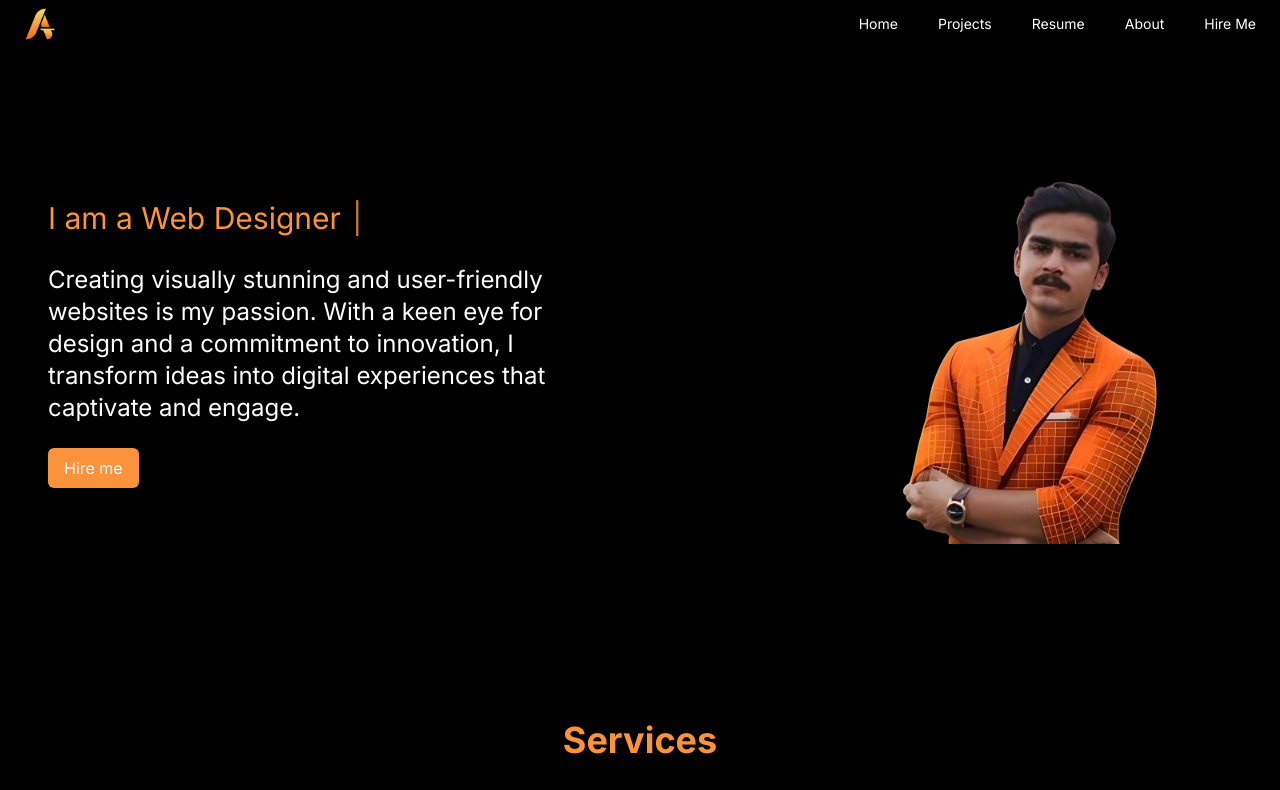
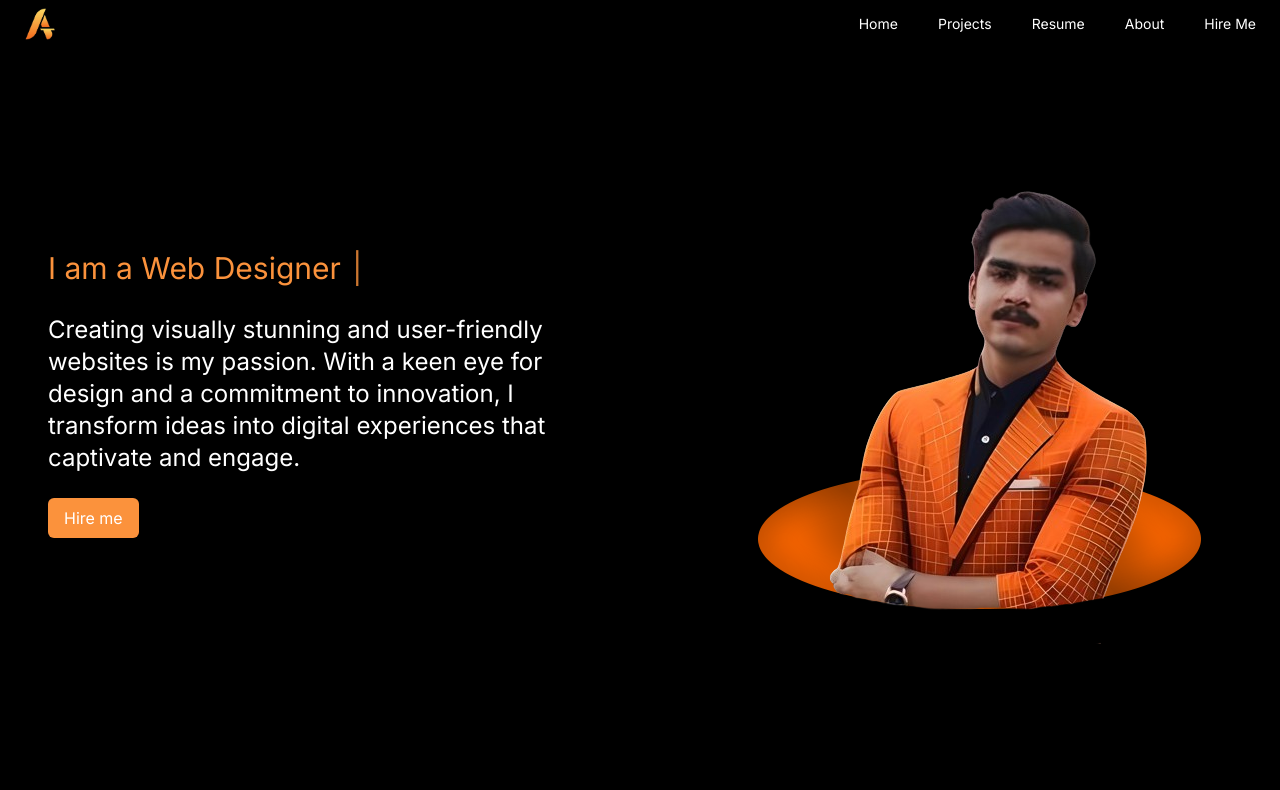
Before and after one commit to AhsanAli-Soomro/portfolio-web, a Next.js app: page / in a window 1280 px wide. Shown: the top 790 px of the page. Built offline with nearby package versions, Linux system fonts and the light colour scheme.

Commit message:
UPDATE IMAGE HERO

```diff
--- a/src/app/components/Hero.jsx
+++ b/src/app/components/Hero.jsx
@@ -21,7 +21,7 @@ const Hero = () => {
           </div>
           <div className="relative md:w-1/2 flex justify-end">
             <div className="relative w-68 h-68 flex items-center justify-center">
-              <Image className="relative z-10 shadow-inner " src="/ahsan.png" width={400} height={400} alt="Ahsan" />
+              <Image className="relative z-10 shadow-inner " src="/aahsan.png" width={500} height={500} alt="Ahsan" />
             </div>
           </div>
         </div>
```
Also changed, not shown: public/aahsan.png (added), public/ahsan.png.
